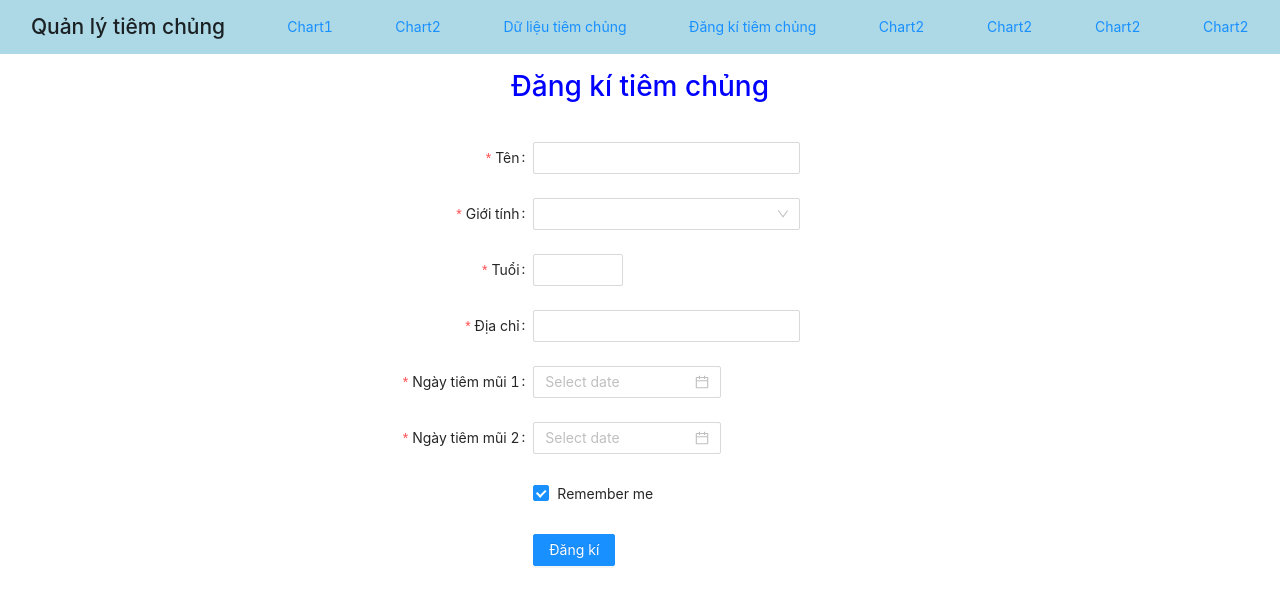
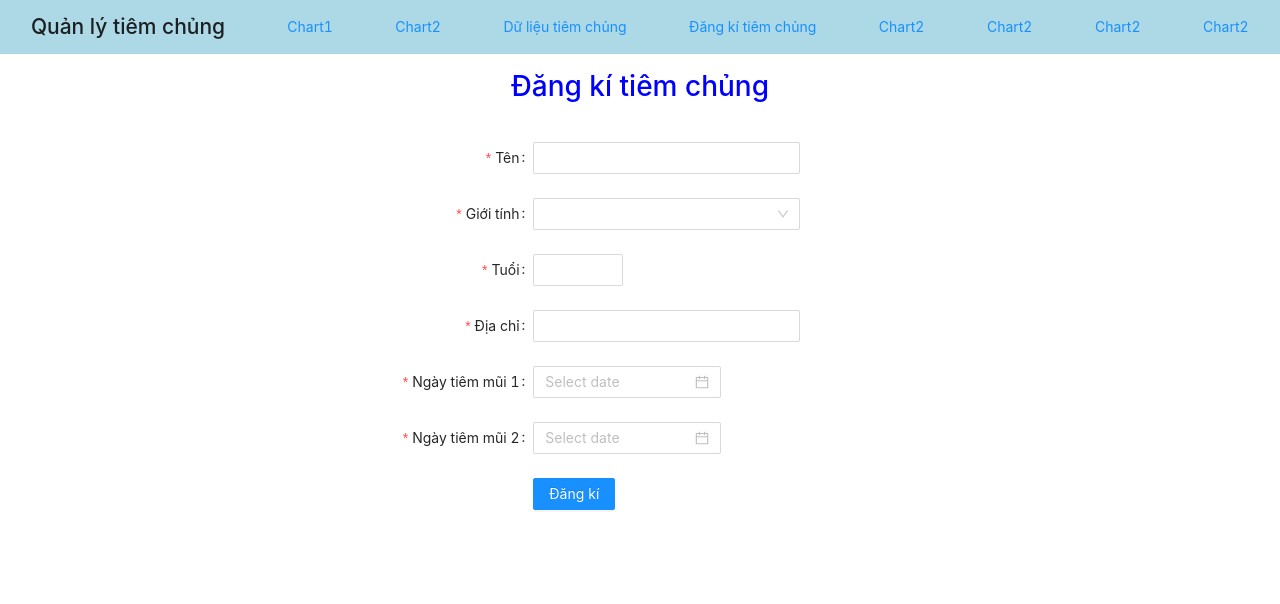
Before and after one commit to boyit1309/Manganation-of-Medical, a React (Create React App) app: page /dktiemchung in a window 1280 px wide. Shown: the top 604 px of the page. Built offline with nearby package versions, Linux system fonts and the light colour scheme.

Commit message:
đổi lại format ngày

```diff
--- a/src/components/home/dktiemchung/DKTiemChung.js
+++ b/src/components/home/dktiemchung/DKTiemChung.js
@@ -1,16 +1,24 @@
 import React from "react";
-import { Form, Input, Button, DatePicker, Select, InputNumber, Checkbox, Modal } from "antd";
+import {
+  Form,
+  Input,
+  Button,
+  DatePicker,
+  Select,
+  InputNumber,
+  Modal,
+} from "antd";
 import "../index.css";
 import axios from "axios";
 
 export default function DKTiemChung() {
   const onFinish = (values) => {
+    values.firstVaxDate = values.firstVaxDate.format("L");
+    values.secondVaxDate = values.secondVaxDate.format("L");
+    console.log("Success:", values);
     Modal.success({
-        title: 'Đăng kí thành công',
+      title: "Đăng kí thành công",
     });
-    values.firstVaxDate = values.firstVaxDate.locale("vi").format('LL');
-    values.secondVaxDate = values.secondVaxDate.locale("vi").format('LL');
-    console.log("Success:", values);
     axios
       .post(`https://60ffade3bca46600171cf447.mockapi.io/api/products`, {
         name: values.name,
@@ -31,9 +39,14 @@ export default function DKTiemChung() {
   const onFinishFailed = (errorInfo) => {
     console.log("Failed:", errorInfo);
     Modal.error({
-        title: 'Đăng kí thất bại',
+      title: "Đăng kí thất bại",
     });
   };
+
+  function disabledDate(current) {
+    // Can not select days before today and today
+    return current && current.valueOf() < Date.now();
+  }
 
   return (
     <>
@@ -73,7 +86,7 @@ export default function DKTiemChung() {
           name="age"
           rules={[{ required: true, message: "Hãy điền tuổi của bạn!" }]}
         >
-          <InputNumber />
+          <InputNumber min={1} max={120} />
         </Form.Item>
 
         <Form.Item
@@ -89,7 +102,7 @@ export default function DKTiemChung() {
           name="firstVaxDate"
           rules={[{ required: true, message: "Hãy điền ngày tiêm mũi 1!" }]}
         >
-          <DatePicker />
+          <DatePicker disabledDate={disabledDate} />
         </Form.Item>
 
         <Form.Item
@@ -97,15 +110,7 @@ export default function DKTiemChung() {
           name="secondVaxDate"
           rules={[{ required: true, message: "Hãy điền ngày tiêm mũi 2!" }]}
         >
-          <DatePicker />
-        </Form.Item>
-
-        <Form.Item
-          name="remember"
-          valuePropName="checked"
-          wrapperCol={{ offset: 10, span: 16 }}
-        >
-          <Checkbox>Remember me</Checkbox>
+          <DatePicker disabledDate={disabledDate} />
         </Form.Item>
 
         <Form.Item wrapperCol={{ offset: 10, span: 16 }}>
--- a/src/components/home/peopledata/PeopleData.js
+++ b/src/components/home/peopledata/PeopleData.js
@@ -1,9 +1,7 @@
 import React, { useEffect, useState } from "react";
 import axios from "axios";
-import { Table, Input, Space } from "antd";
+import { Table, Input } from "antd";
 import "antd/dist/antd.css";
-import moment from "moment";
-
 const { Search } = Input;
 
 export default function PeopleData() {
@@ -99,11 +97,6 @@ export default function PeopleData() {
       title: "Ngày tiêm mũi 1",
       dataIndex: "firstVaxDate",
       key: "firstVaxDate",
-      render: firstVaxDate => {
-        console.log(firstVaxDate);
-        console.log(moment().format());
-        return (firstVaxDate);
-      }
     },
     {
       title: "Ngày tiêm mũi 2",
```
